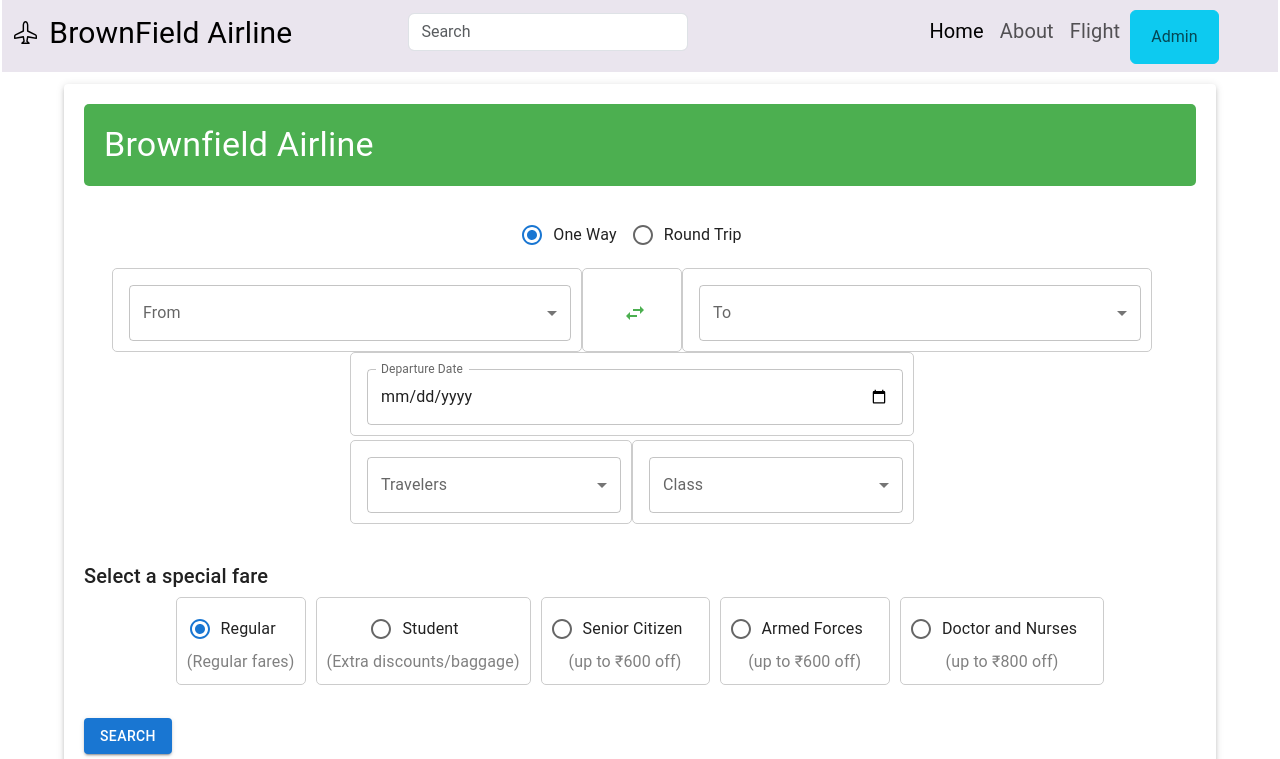
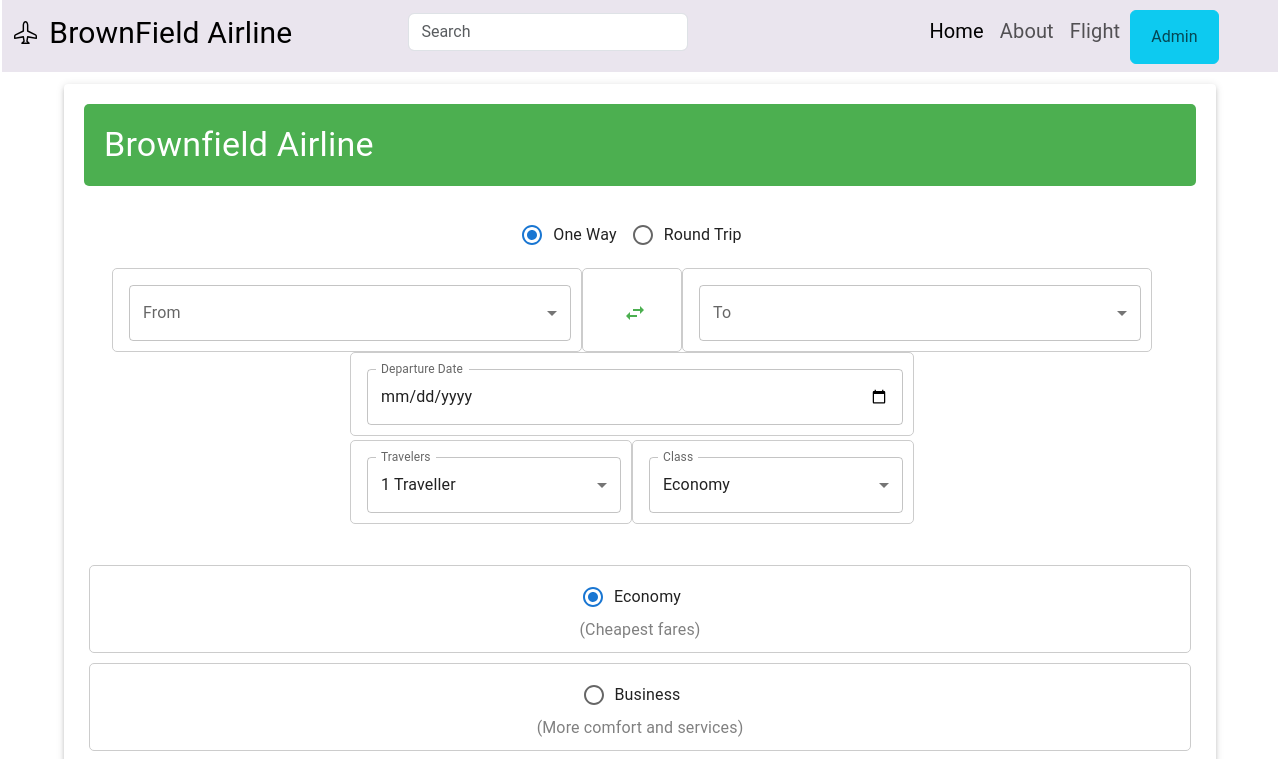
Before and after one commit to deepak1309/Brown-Field-Airlines-UI, a React (Create React App) app: page /searchPage in a window 1280 px wide. Shown: the top 759 px of the page. Built offline with nearby package versions, Linux system fonts and the light colour scheme.

Commit message:
search results api integration

```diff
--- /dev/null
+++ b/src/Service/ResultsService.js
@@ -0,0 +1,25 @@
+// src/services/resultsService.js
+import axios from "axios";
+
+const API_URL = "http://localhost:8080/api/flights"; // Replace with your API URL
+
+export const fetchFlightResults = async (searchParams) => {
+  try {
+    const response = await axios.get(
+      `${API_URL}/search/${searchParams.tripType}`,
+      {
+        params: {
+          source: searchParams.from,
+          destination: searchParams.to,
+          departureDate: searchParams.departureDate,
+          returnDate: searchParams.returnDate,
+          fareClass: searchParams.fareClass,
+        },
+      }
+    );
+    return response.data;
+  } catch (error) {
+    console.error("Error fetching flight results:", error);
+    throw error;
+  }
+};
--- /dev/null
+++ b/src/Service/SearchService.js
@@ -0,0 +1,53 @@
+import axios from "axios";
+
+const BASE_URL = "http://localhost:8080/api/flights";
+
+const SearchService = {
+  searchOneWayFlights: async (
+    source,
+    destination,
+    departureDate,
+    fareClass
+  ) => {
+    try {
+      const response = await axios.get(`${BASE_URL}/search/oneway`, {
+        params: {
+          source,
+          destination,
+          departureDate,
+          fareClass: fareClass?.toUpperCase(),
+        },
+      });
+      return response.data;
+    } catch (error) {
+      console.error("Error fetching one-way flights:", error);
+      throw error;
+    }
+  },
+
+  searchTwoWayFlights: async (
+    source,
+    destination,
+    departureDate,
+    returnDate,
+    fareClass
+  ) => {
+    try {
+      const response = await axios.get(`${BASE_URL}/search/twoway`, {
+        params: {
+          source,
+          destination,
+          departureDate,
+          returnDate,
+          fareClass: fareClass?.toUpperCase(),
+        },
+      });
+      return response.data;
+    } catch (error) {
+      console.error("Error fetching two-way flights:", error);
+      throw error;
+    }
+  },
+};
+
+export default SearchService;
--- a/src/pages/ResultsPage.js
+++ b/src/pages/ResultsPage.js
@@ -1,38 +1,36 @@
-import React from 'react';
-import { useNavigate } from 'react-router-dom';
-import { Container, Typography, Paper, Grid, Button } from '@mui/material';
-import '../asserts/css/ResultsPage.css';
-
-const flightData = [
-  {
-    id: 1, // Add an id to uniquely identify each flight
-    airline: 'IndiGo',
-    flightNumber: '6E 2434',
-    departureTime: '11:30',
-    departureCity: 'New Delhi',
-    arrivalTime: '14:20',
-    arrivalCity: 'Bengaluru',
-    duration: '02 h 50 m',
-    price: '₹7,955',
-    discount: 'Use code MMTSUPER and get FLAT Rs. 217 OFF',
-  },
-  {
-    id: 2, // Add an id to uniquely identify each flight
-    airline: 'Air India Express',
-    flightNumber: 'IX 740',
-    departureTime: '06:55',
-    departureCity: 'New Delhi',
-    arrivalTime: '09:50',
-    arrivalCity: 'Bengaluru',
-    duration: '02 h 55 m',
-    price: '₹8,479',
-    discount: 'Use code MMTSUPER and get FLAT Rs. 500 OFF',
-  },
-];
+import React, { useEffect, useState } from "react";
+import { useLocation, useNavigate } from "react-router-dom";
+import { Container, Typography, Paper, Grid, Button } from "@mui/material";
+import { fetchFlightResults } from "../Service/ResultsService";
+import "../asserts/css/ResultsPage.css";
 
 const ResultsPage = () => {
+  const location = useLocation();
+  const navigate = useNavigate();
+  const [flights, setFlights] = useState([]);
+  const searchParams = new URLSearchParams(location.search);
 
-  const navigate = useNavigate();
+  useEffect(() => {
+    const fetchResults = async () => {
+      try {
+        const params = {
+          from: searchParams.get("from"),
+          to: searchParams.get("to"),
+          departureDate: searchParams.get("departureDate"),
+          returnDate: searchParams.get("returnDate"),
+          fareClass: searchParams.get("fareClass"),
+          tripType: searchParams.get("tripType"),
+        };
+        const results = await fetchFlightResults(params);
+        setFlights(results);
+      } catch (error) {
+        console.error("Error fetching flight results:", error);
+      }
+    };
+
+    fetchResults();
+  }, [searchParams]);
+
   const handleViewPrices = (id) => {
     navigate(`/flight/${id}`);
   };
@@ -42,7 +40,8 @@ const ResultsPage = () => {
       <Typography variant="h4" component="h1" gutterBottom>
         Flight Results
       </Typography>
-      {flightData.map((flight) => (
+      {flights.length ? (
+        flights.map((flight) => (
           <Paper key={flight.id} elevation={3} className="flight-card">
             <Grid container spacing={2}>
               <Grid item xs={12} sm={2}>
@@ -55,7 +54,7 @@ const ResultsPage = () => {
               </Grid>
               <Grid item xs={12} sm={2}>
                 <Typography>{flight.duration}</Typography>
-              <Typography>Non stop</Typography>
+                <Typography>Non-stop</Typography>
               </Grid>
               <Grid item xs={12} sm={2}>
                 <Typography>{flight.arrivalTime}</Typography>
@@ -63,7 +62,10 @@ const ResultsPage = () => {
               </Grid>
               <Grid item xs={12} sm={2}>
                 <Typography>{flight.price}</Typography>
-              <Button variant="outlined" onClick={() => handleViewPrices(flight.id)}>
+                <Button
+                  variant="outlined"
+                  onClick={() => handleViewPrices(flight.id)}
+                >
                   VIEW
                 </Button>
               </Grid>
@@ -72,7 +74,10 @@ const ResultsPage = () => {
               </Grid>
             </Grid>
           </Paper>
-      ))}
+        ))
+      ) : (
+        <Typography>No flights found</Typography>
+      )}
     </Container>
   );
 };
--- a/src/pages/SearchPage.js
+++ b/src/pages/SearchPage.js
@@ -1,4 +1,4 @@
-import React, { useState } from 'react';
+import React, { useState } from "react";
 import {
   Container,
   CssBaseline,
@@ -13,38 +13,87 @@ import {
   Grid,
   Box,
   Paper,
-} from '@mui/material';
-import SwapHorizIcon from '@mui/icons-material/SwapHoriz';
-import { useNavigate } from 'react-router-dom';
-import '../asserts/css/SearchPage.css';
+} from "@mui/material";
+import SwapHorizIcon from "@mui/icons-material/SwapHoriz";
+import { useNavigate } from "react-router-dom";
+import SearchService from "../Service/SearchService";
+import "../asserts/css/SearchPage.css";
 
 const airports = [
-  { city: 'Mumbai', code: 'BOM', airport: 'Chhatrapati Shivaji International Airport' },
-  { city: 'New Delhi', code: 'DEL', airport: 'Indira Gandhi International Airport' },
-  { city: 'Bengaluru', code: 'BLR', airport: 'Kempegowda International Airport' },
-  { city: 'Pune', code: 'PNQ', airport: 'Pune Airport' },
-  { city: 'Chennai', code: 'MAA', airport: 'Chennai International Airport' },
-  { city: 'Kolkata', code: 'CCU', airport: 'Netaji Subhas Chandra Bose International Airport' },
-  { city: 'Hyderabad', code: 'HYD', airport: 'Rajiv Gandhi International Airport' },
-  { city: 'Ahmedabad', code: 'AMD', airport: 'Sardar Vallabhbhai Patel International Airport' },
-  { city: 'Goa', code: 'GOI', airport: 'Dabolim Airport' },
-  { city: 'Lucknow', code: 'LKO', airport: 'Chaudhary Charan Singh International Airport' },
-  { city: 'Jaipur', code: 'JAI', airport: 'Jaipur International Airport' },
-  { city: 'Chandigarh', code: 'IXC', airport: 'Chandigarh Airport' },
-  { city: 'Coimbatore', code: 'CJB', airport: 'Coimbatore International Airport' },
-  { city: 'Thiruvananthapuram', code: 'TRV', airport: 'Trivandrum International Airport' },
-  { city: 'Kochi', code: 'COK', airport: 'Cochin International Airport' },
-  { city: 'Nagpur', code: 'NAG', airport: 'Dr. Babasaheb Ambedkar International Airport' },
-  { city: 'Vadodara', code: 'BDQ', airport: 'Vadodara Airport' },
-  { city: 'Bhopal', code: 'BHO', airport: 'Raja Bhoj International Airport' },
-  { city: 'Indore', code: 'IDR', airport: 'Devi Ahilya Bai Holkar Airport' },
-  { city: 'Patna', code: 'PAT', airport: 'Jay Prakash Narayan International Airport' },
+  {
+    city: "Mumbai",
+    code: "BOM",
+    airport: "Chhatrapati Shivaji International Airport",
+  },
+  {
+    city: "New Delhi",
+    code: "DEL",
+    airport: "Indira Gandhi International Airport",
+  },
+  {
+    city: "Bengaluru",
+    code: "BLR",
+    airport: "Kempegowda International Airport",
+  },
+  { city: "Pune", code: "PNQ", airport: "Pune Airport" },
+  { city: "Chennai", code: "MAA", airport: "Chennai International Airport" },
+  {
+    city: "Kolkata",
+    code: "CCU",
+    airport: "Netaji Subhas Chandra Bose International Airport",
+  },
+  {
+    city: "Hyderabad",
+    code: "HYD",
+    airport: "Rajiv Gandhi International Airport",
+  },
+  {
+    city: "Ahmedabad",
+    code: "AMD",
+    airport: "Sardar Vallabhbhai Patel International Airport",
+  },
+  { city: "Goa", code: "GOI", airport: "Dabolim Airport" },
+  {
+    city: "Lucknow",
+    code: "LKO",
+    airport: "Chaudhary Charan Singh International Airport",
+  },
+  { city: "Jaipur", code: "JAI", airport: "Jaipur International Airport" },
+  { city: "Chandigarh", code: "IXC", airport: "Chandigarh Airport" },
+  {
+    city: "Coimbatore",
+    code: "CJB",
+    airport: "Coimbatore International Airport",
+  },
+  {
+    city: "Thiruvananthapuram",
+    code: "TRV",
+    airport: "Trivandrum International Airport",
+  },
+  { city: "Kochi", code: "COK", airport: "Cochin International Airport" },
+  {
+    city: "Nagpur",
+    code: "NAG",
+    airport: "Dr. Babasaheb Ambedkar International Airport",
+  },
+  { city: "Vadodara", code: "BDQ", airport: "Vadodara Airport" },
+  { city: "Bhopal", code: "BHO", airport: "Raja Bhoj International Airport" },
+  { city: "Indore", code: "IDR", airport: "Devi Ahilya Bai Holkar Airport" },
+  {
+    city: "Patna",
+    code: "PAT",
+    airport: "Jay Prakash Narayan International Airport",
+  },
 ];
 
 const SearchPage = () => {
-  const [tripType, setTripType] = useState('oneWay');
-  const [from, setFrom] = useState('');
-  const [to, setTo] = useState('');
+  const [tripType, setTripType] = useState("oneWay");
+  const [from, setFrom] = useState("");
+  const [to, setTo] = useState("");
+  const [departureDate, setDepartureDate] = useState("");
+  const [returnDate, setReturnDate] = useState("");
+  const [fareClass, setFareClass] = useState("economy");
+  const [travelers, setTravelers] = useState("1");
   const navigate = useNavigate();
 
   const handleTripTypeChange = (event) => {
@@ -57,9 +106,29 @@ const SearchPage = () => {
     setTo(temp);
   };
 
-  const handleSearch = () => {
+  const handleSearch = async () => {
+    try {
+      const data =
+        tripType === "oneWay"
+          ? await SearchService.searchOneWayFlights(
+              from,
+              to,
+              departureDate,
+              fareClass
+            )
+          : await SearchService.searchTwoWayFlights(
+              from,
+              to,
+              departureDate,
+              returnDate,
+              fareClass
+            );
 
-    navigate('/results');
+      console.log("Search Results:", data);
+      navigate("/results", { state: { searchResults: data } });
+    } catch (error) {
+      console.error("There was a problem with the search operation:", error);
+    }
   };
 
   return (
@@ -79,8 +148,16 @@ const SearchPage = () => {
               onChange={handleTripTypeChange}
               className="trip-type"
             >
-              <FormControlLabel value="oneWay" control={<Radio />} label="One Way" />
-              <FormControlLabel value="roundTrip" control={<Radio />} label="Round Trip" />
+              <FormControlLabel
+                value="oneWay"
+                control={<Radio />}
+                label="One Way"
+              />
+              <FormControlLabel
+                value="roundTrip"
+                control={<Radio />}
+                label="Round Trip"
+              />
             </RadioGroup>
           </FormControl>
 
@@ -127,9 +204,11 @@ const SearchPage = () => {
                 type="date"
                 InputLabelProps={{ shrink: true }}
                 variant="outlined"
+                value={departureDate}
+                onChange={(e) => setDepartureDate(e.target.value)}
               />
             </Grid>
-            {tripType === 'roundTrip' && (
+            {tripType === "roundTrip" && (
               <Grid item xs={12} sm={6} className="card">
                 <TextField
                   fullWidth
@@ -137,6 +216,8 @@ const SearchPage = () => {
                   type="date"
                   InputLabelProps={{ shrink: true }}
                   variant="outlined"
+                  value={returnDate}
+                  onChange={(e) => setReturnDate(e.target.value)}
                 />
               </Grid>
             )}
@@ -144,7 +225,14 @@ const SearchPage = () => {
 
           <Grid container spacing={2} className="cards">
             <Grid item xs={12} sm={3} className="card">
-              <TextField fullWidth select label="Travelers" variant="outlined">
+              <TextField
+                fullWidth
+                select
+                label="Travelers"
+                variant="outlined"
+                value={travelers}
+                onChange={(e) => setTravelers(e.target.value)}
+              >
                 <MenuItem value="1">1 Traveller</MenuItem>
                 <MenuItem value="2">2 Travellers</MenuItem>
                 <MenuItem value="3">3 Travellers</MenuItem>
@@ -153,50 +241,74 @@ const SearchPage = () => {
               </TextField>
             </Grid>
             <Grid item xs={12} sm={3} className="card">
-              <TextField fullWidth select label="Class" variant="outlined">
+              <TextField
+                fullWidth
+                select
+                label="Class"
+                variant="outlined"
+                value={fareClass}
+                onChange={(e) => setFareClass(e.target.value)}
+              >
                 <MenuItem value="economy">Economy</MenuItem>
-                <MenuItem value="premium">Premium Economy</MenuItem>
                 <MenuItem value="business">Business</MenuItem>
               </TextField>
             </Grid>
           </Grid>
 
           <FormControl component="fieldset" fullWidth margin="normal">
-            <Typography variant="h6" component="div" className="fare-title">
-              Select a special fare
-            </Typography>
             <RadioGroup
-              row
-              aria-label="fareType"
-              name="fareType"
-              className="fare-type"
-              defaultValue="regular"
+              aria-label="fareClass"
+              name="fareClass"
+              value={fareClass}
+              onChange={(e) => setFareClass(e.target.value)}
             >
               <Box className="fare-option">
-                <FormControlLabel value="regular" control={<Radio />} label="Regular" />
+                <FormControlLabel
+                  value="economy"
+                  control={<Radio />}
+                  label="Economy"
+                />
+                <Typography className="discount">(Cheapest fares)</Typography>
+              </Box>
+              <Box className="fare-option">
+                <FormControlLabel
+                  value="business"
+                  control={<Radio />}
+                  label="Business"
+                />
+                <Typography className="discount">
+                  (More comfort and services)
+                </Typography>
+              </Box>
+              <Box className="fare-option">
+                <FormControlLabel
+                  value="regular"
+                  control={<Radio />}
+                  label="Regular"
+                />
                 <Typography className="discount">(Regular fares)</Typography>
               </Box>
               <Box className="fare-option">
-                <FormControlLabel value="student" control={<Radio />} label="Student" />
-                <Typography className="discount">(Extra discounts/baggage)</Typography>
-              </Box>
-              <Box className="fare-option">
-                <FormControlLabel value="senior" control={<Radio />} label="Senior Citizen" />
-                <Typography className="discount">(up to ₹600 off)</Typography>
-              </Box>
-              <Box className="fare-option">
-                <FormControlLabel value="armedForces" control={<Radio />} label="Armed Forces" />
-                <Typography className="discount">(up to ₹600 off)</Typography>
-              </Box>
-              <Box className="fare-option">
-                <FormControlLabel value="doctorNurses" control={<Radio />} label="Doctor and Nurses" />
-                <Typography className="discount">(up to ₹800 off)</Typography>
+                <FormControlLabel
+                  value="student"
+                  control={<Radio />}
+                  label="Student"
+                />
+                <Typography className="discount">
+                  (Special fares for students)
+                </Typography>
               </Box>
             </RadioGroup>
           </FormControl>
 
-          <Button variant="contained"  className="search-button" onClick={handleSearch}>
-            SEARCH
+          <Button
+            variant="contained"
+            color="primary"
+            fullWidth
+            onClick={handleSearch}
+            className="search-button"
+          >
+            Search Flights
           </Button>
         </Box>
       </Paper>
```
Lines whose indentation alone changed are shown as unchanged.
